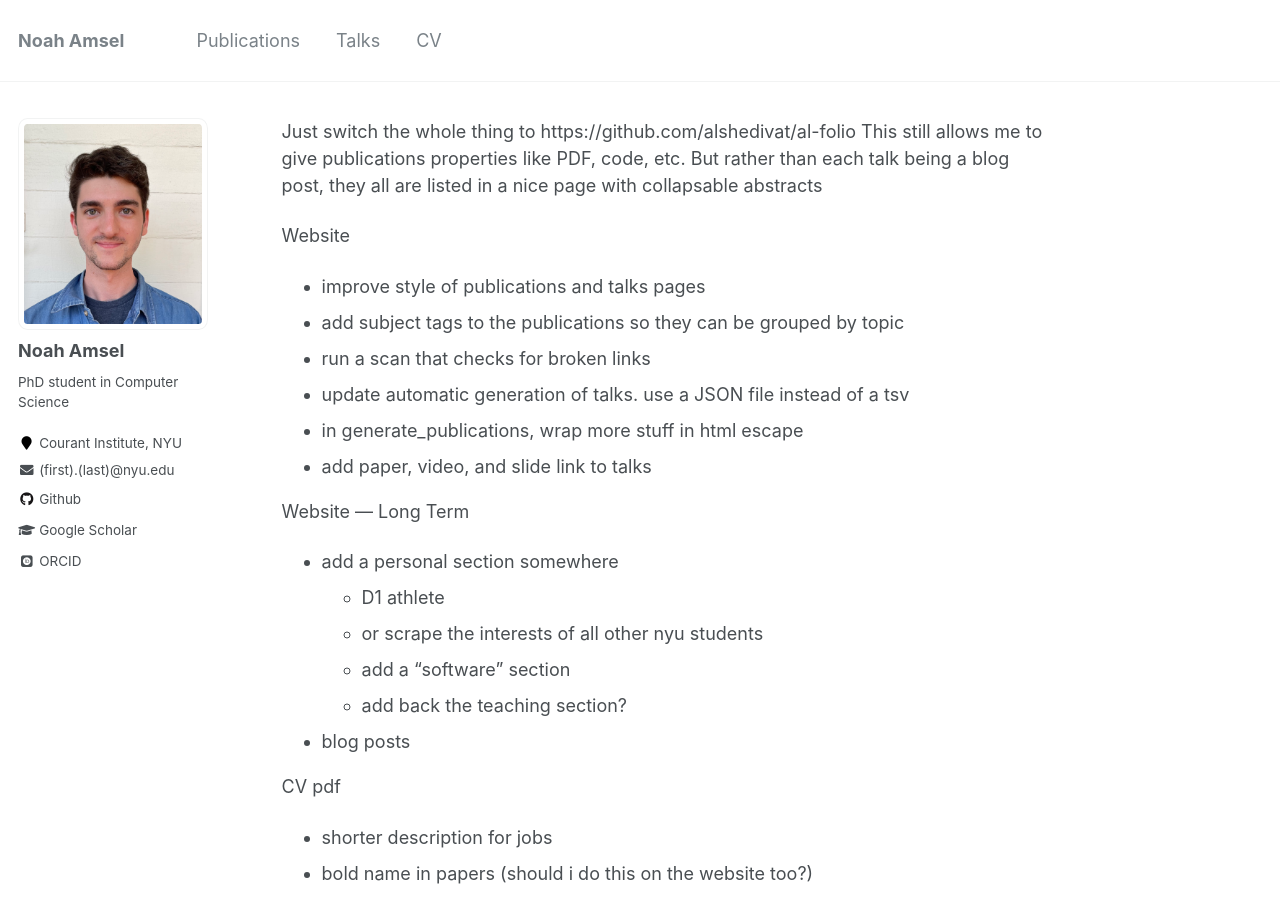
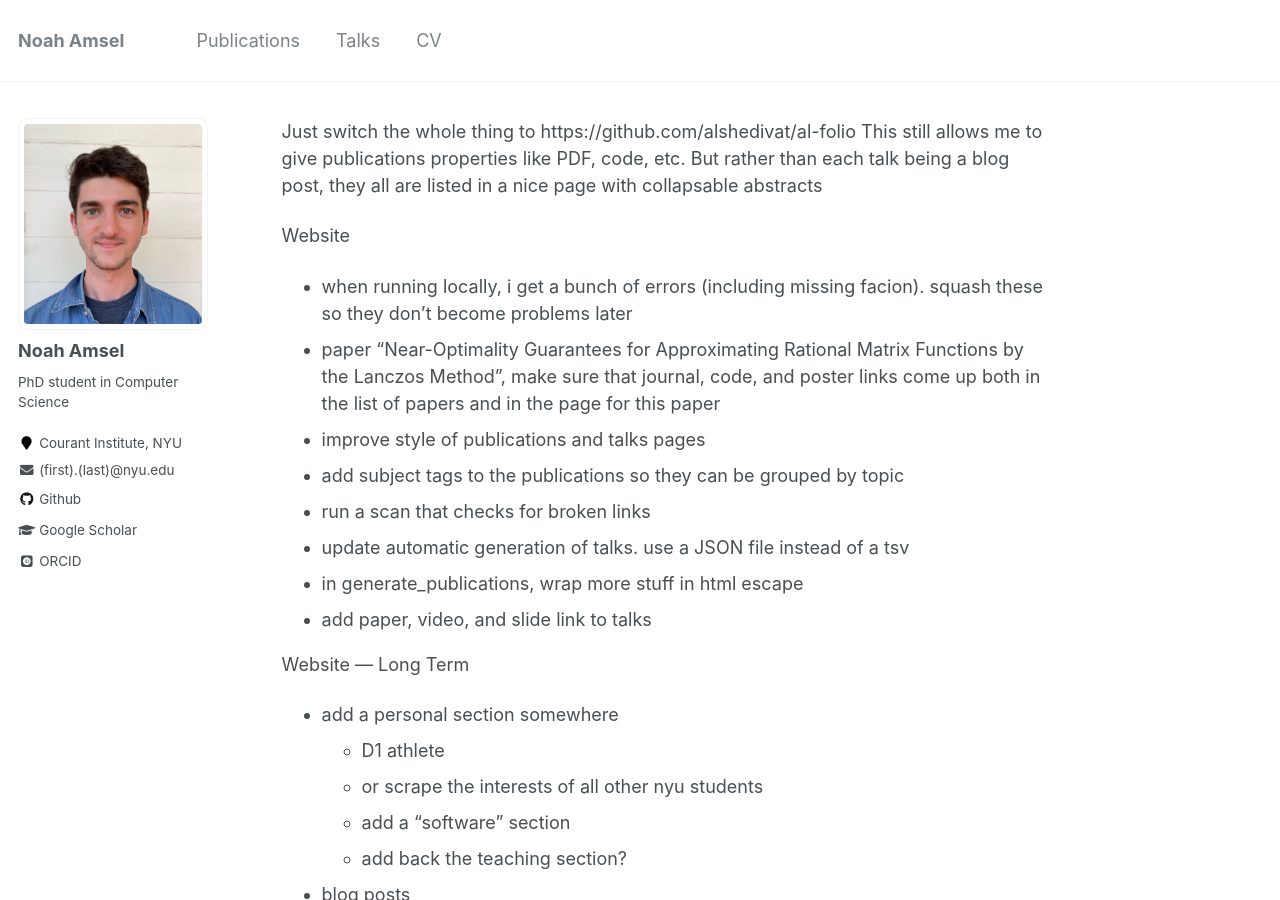
Before and after one commit to NoahAmsel/NoahAmsel.github.io, a Jekyll site: the page built from todo.md, in a window 1280 px wide and 900 px high. Built offline with Jekyll 4.4.1, drawn with Linux system fonts in a browser that asks for light colours; some web fonts are replaced; our own code applies the rules of GitHub Pages for plain Markdown files.

Commit message:
fix quotes

```diff
--- a/markdown_generator/talks.json
+++ b/markdown_generator/talks.json
@@ -2,7 +2,7 @@
     {
         "title": "Lanczos-FA is Nearly Krylov-Optimal for Rational Functions",
         "type": "Poster",
-        "venue": "\"Modern Applied and Computational Analysis\" / \"Synergistic Interactions between Theory and Computation\" / \"Mihalis Fest\"",
+        "venue": "\\\"Modern Applied and Computational Analysis\\\" / \\\"Synergistic Interactions between Theory and Computation\\\" / \\\"Mihalis Fest\\\"",
         "date": "2023-06-28",
         "location": "ICERM / MIT / Columbia",
         "published": true,
--- a/todo.md
+++ b/todo.md
@@ -3,6 +3,8 @@ This still allows me to give publications properties like PDF, code, etc.
 But rather than each talk being a blog post, they all are listed in a nice page with collapsable abstracts
 
 Website
+- when running locally, i get a bunch of errors (including missing facion). squash these so they don't become problems later
+- paper "Near-Optimality Guarantees for Approximating Rational Matrix Functions by the Lanczos Method", make sure that journal, code, and poster links come up both in the list of papers and in the page for this paper
 - improve style of publications and talks pages
 - add subject tags to the publications so they can be grouped by topic
 - run a scan that checks for broken links
```
Also changed, not shown: _talks/2023-06-28-lanczosfa-is-nearly-krylovoptimal-for.md (+1 -1 lines), 1 other file.
